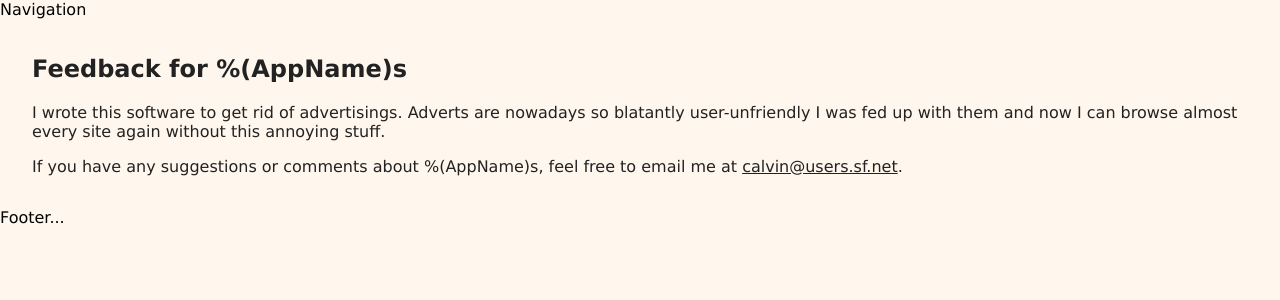
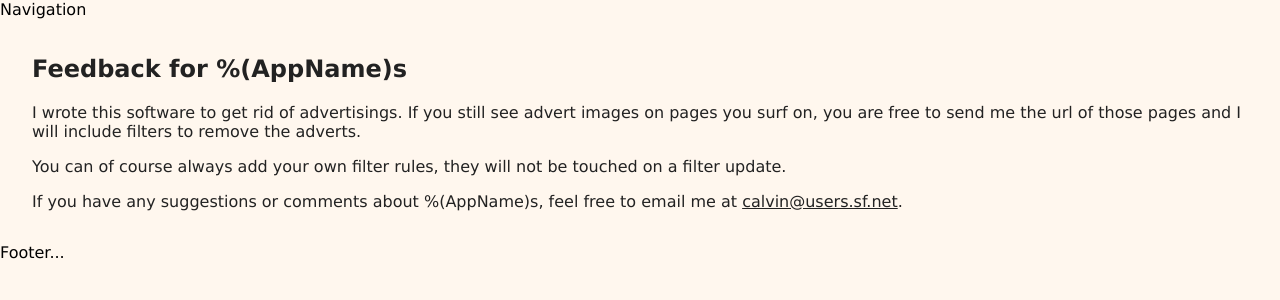
Before and after one commit to HomeRad/TorCleaner, a Python web app: template templates/classic/feedback.html in a window 1280 px wide. Shown: the top 300 px of the page. Run offline with Jinja, Linux system fonts and the light colour scheme; the template is opened without the code that fills it, so the values that code supplies are empty.

Commit message:
rephrase feedback
git-svn-id: https://webcleaner.svn.sourceforge.net/svnroot/webcleaner/trunk/webcleaner2@1867 e058641e-7c0d-0410-ba67-d7ca6cf85b4a

```diff
--- a/templates/classic/feedback.html
+++ b/templates/classic/feedback.html
@@ -10,9 +10,12 @@
 <div metal:use-macro="macros/macros/nav">Navigation</div>
 <div class="content" id="main">
 <h2 i18n:translate="">Feedback for %(AppName)s</h2>
-<p i18n:translate="">I wrote this software to get rid of advertisings. Adverts are nowadays so
-blatantly user-unfriendly I was fed up with them and now I can browse
-almost every site again without this annoying stuff.</p>
+<p i18n:translate="">I wrote this software to get rid of advertisings. If you still see advert images
+on pages you surf on, you are free to send me the url of those pages and I
+will include filters to remove the adverts.
+</p>
+<p i18n:translate="">You can of course always add your own filter rules, they will not be
+touched on a filter update.</p>
 <p i18n:translate="">If you have any suggestions or comments about %(AppName)s, feel free to
 email me at
 <a href="mailto:calvin@users.sf.net">calvin@users.sf.net</a>.
```
